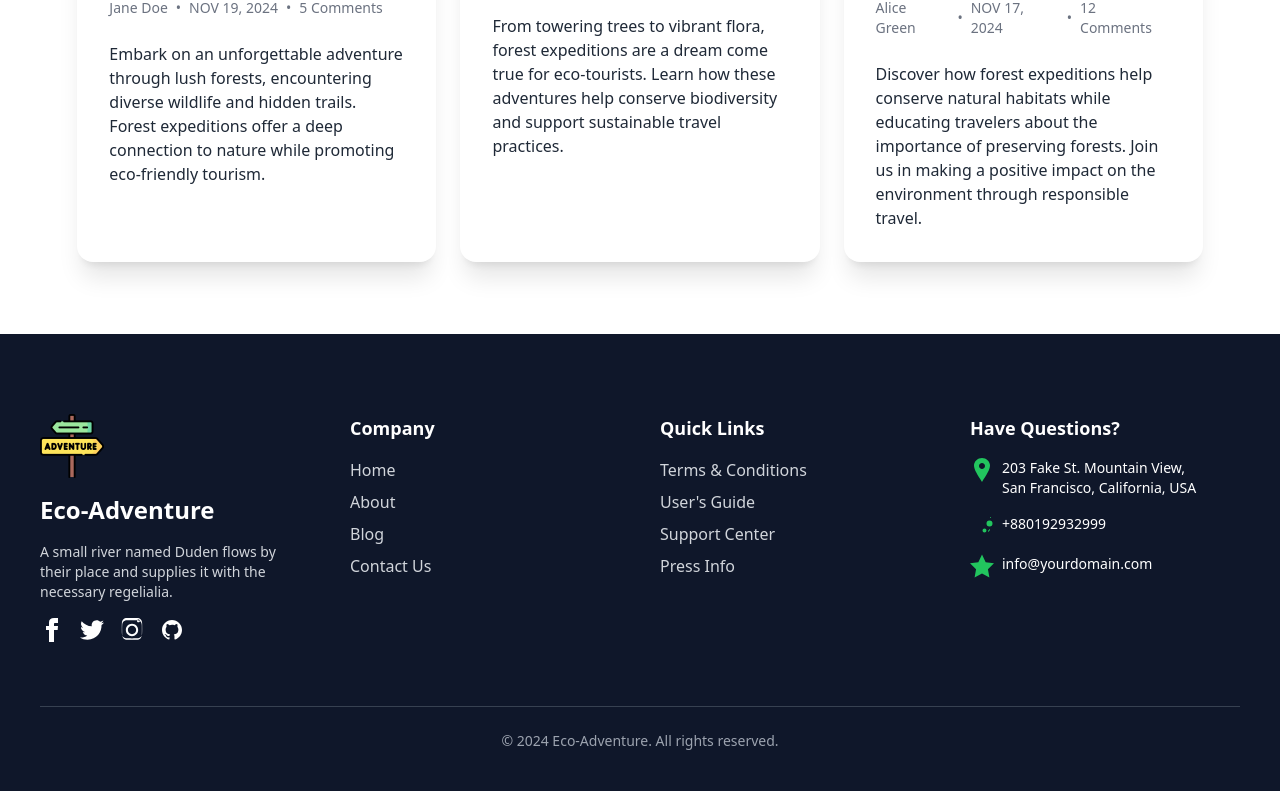
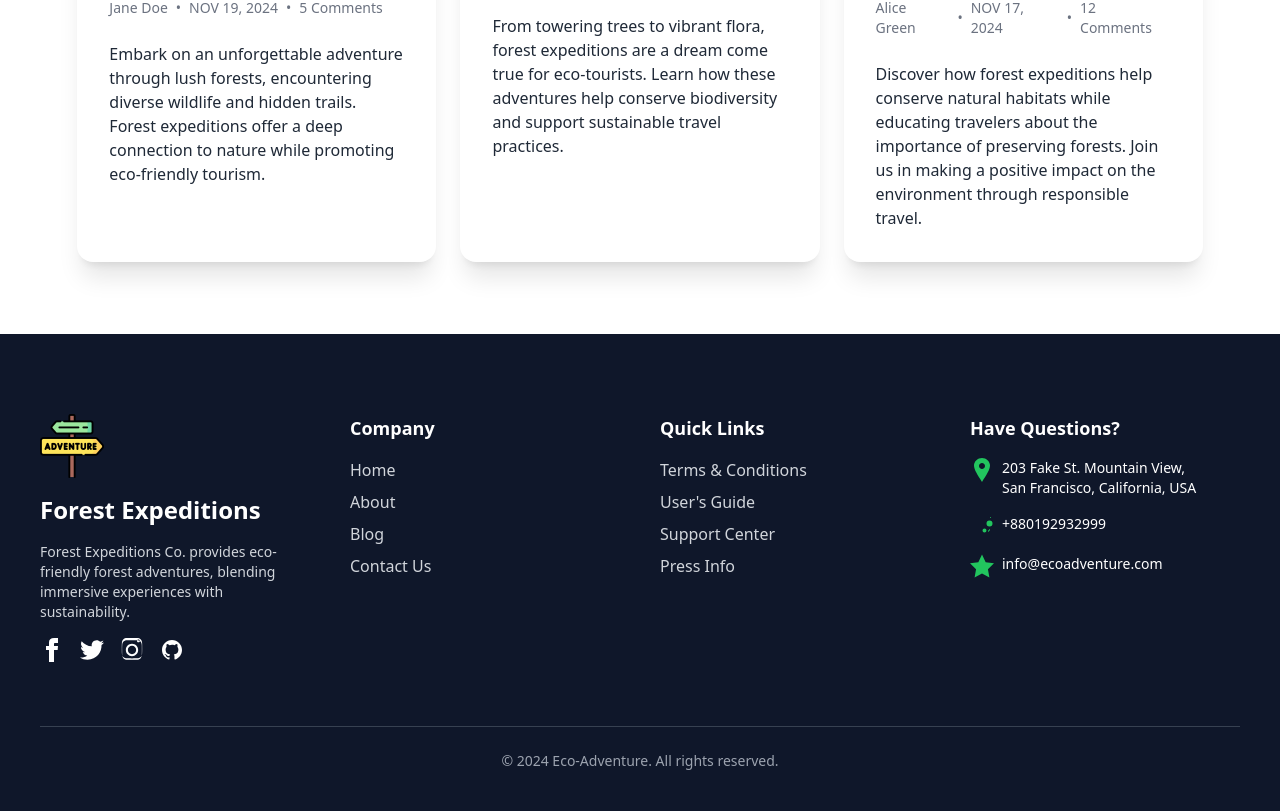
Before and after one commit to SantanuBanik-Phy/forest-expidation-project, a React (Vite) app: page / in a window 1280 px wide. Shown: the part 3765-4576 px from the top of the page. Built offline with nearby package versions, Linux system fonts and the light colour scheme; no server answers.

Commit message:
readme.md file updated with information and live link and footer updated

```diff
--- a/src/components/Footer.jsx
+++ b/src/components/Footer.jsx
@@ -16,11 +16,10 @@ const Footer = () => {
                             className="w-16 h-16 mx-auto lg:mx-0"
                         />
                         <h1 className="text-2xl font-bold text-center lg:text-left">
-                            Eco-Adventure
+                        Forest Expeditions
                         </h1>
                         <p className="text-sm text-gray-300 text-center lg:text-left">
-                            A small river named Duden flows by their place and
-                            supplies it with the necessary regelialia.
+                        Forest Expeditions Co. provides eco-friendly forest adventures, blending immersive experiences with sustainability.
                         </p>
                         {/* Social Media Icons */}
                         <div className="flex justify-center lg:justify-start gap-4 mt-4">
@@ -280,7 +279,7 @@ data-tip="GitHub"
                                 >
                                     <path d="M12 .587l3.668 7.568 8.332 1.151-6.064 5.828 1.48 8.279-7.416-3.967-7.417 3.967 1.481-8.279-6.064-5.828 8.332-1.151z" />
                                 </svg>
-                                info@yourdomain.com
+                                info@ecoadventure.com
                             </li>
                         </ul>
                     </div>
```
Also changed, not shown: 2 other files (tests, documents, lock files or other folders).
